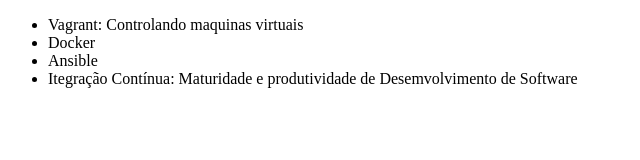
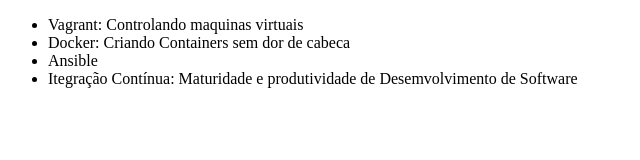
Before and after one commit to brunoschererviegas/alura-git, a plain HTML site: page index.html in a window 1280 px wide. Shown: the whole page, without its empty margins (0-640 px from the left). Drawn offline with Linux system fonts and the light colour scheme.

Commit message:
Aterando curso de Docker

```diff
--- a/index.html
+++ b/index.html
@@ -7,7 +7,7 @@
 <body>
     <ul>
         <li>Vagrant: Controlando maquinas virtuais</li>
-        <li>Docker</li>
+        <li>Docker: Criando Containers sem dor de cabeca</li>
         <li>Ansible</li>
         <li>Itegração Contínua: Maturidade e produtividade de Desemvolvimento de Software</li>
     </ul>
```
